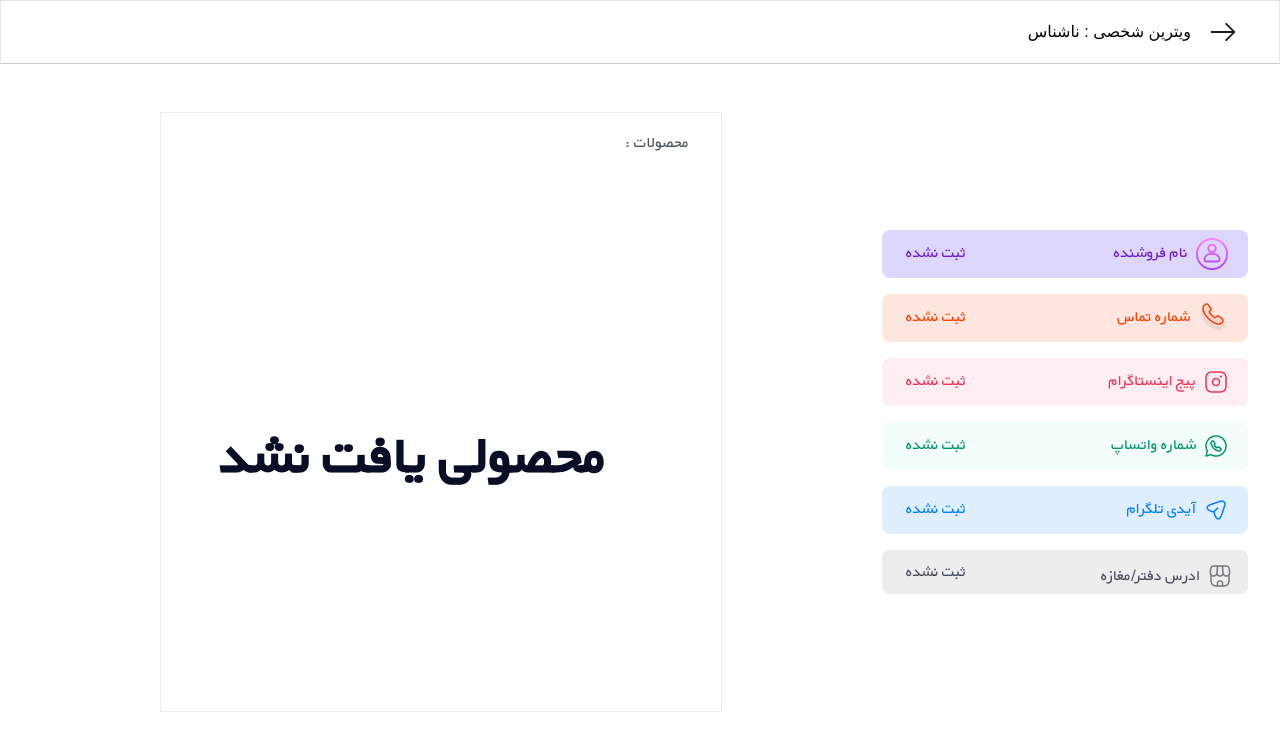
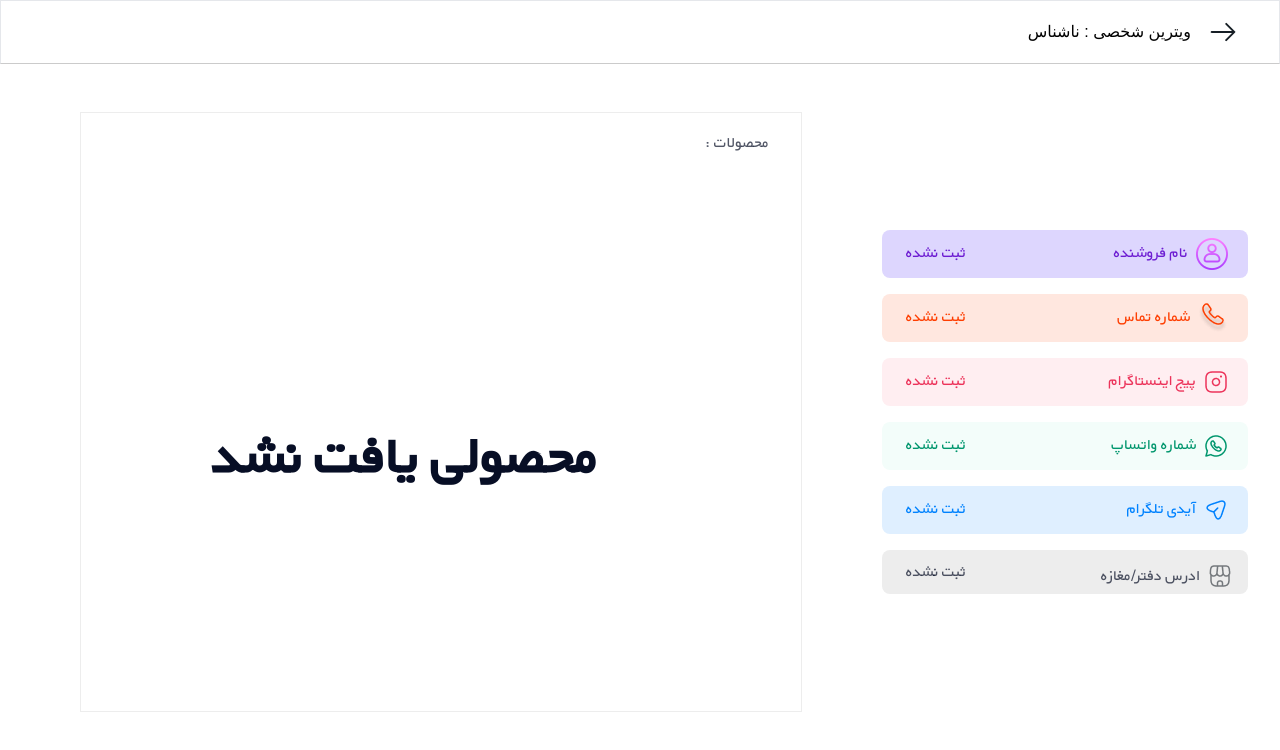
Before and after one commit to AliBayat78/Cartsaz, a React (Vite) app: page /profile/1 in a window 1280 px wide. Shown: the top 750 px of the page. Built offline with nearby package versions, Linux system fonts and the light colour scheme.

Commit message:
some responsive code added into personalVitrin page

```diff
--- a/src/pages/Profile/children routes/personalVitrin.tsx
+++ b/src/pages/Profile/children routes/personalVitrin.tsx
@@ -43,7 +43,8 @@ const PersonalVitrin = () => {
       </nav>
 
       <main className="flex 2xs:flex-col-reverse 2xs:justify-center md:flex-row md:justify-end items-center mt-8 md:w-full 2xs:w-[260px] sm:w-[364px]">
-        <div className="md:mx-20 lg:mx-40 2xs:mt-4 border border-light-silver w-full h-[600px] overflow-y-scroll overflow-x-hidden">
+        <div className="2xs:w-screen md:w-full flex justify-center items-center">
+          <div className="md:mx-20 lg:mx-38 2xs:mt-4 border border-light-silver 2xs:w-[90%] md:w-full h-[600px] overflow-y-scroll overflow-x-hidden">
             <p className="body-md mt-4 mr-8">محصولات : </p>
             <div className="w-[90%] h-full flex flex-row-reverse gap-8 justify-center items-center flex-wrap xl:justify-start">
               {sellerProducts.length === 0 ? (
@@ -65,6 +66,7 @@ const PersonalVitrin = () => {
                   ) : null
                 })
               )}
+            </div>
           </div>
         </div>
         <div className="flex flex-col justify-center items-center">
```
Lines whose indentation alone changed are shown as unchanged.
